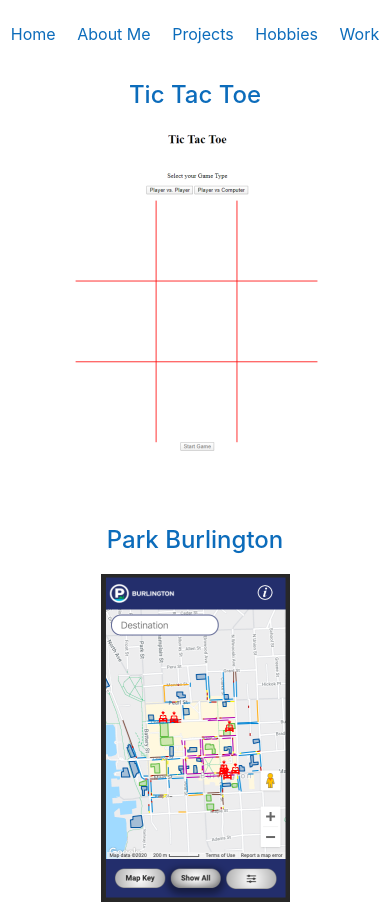
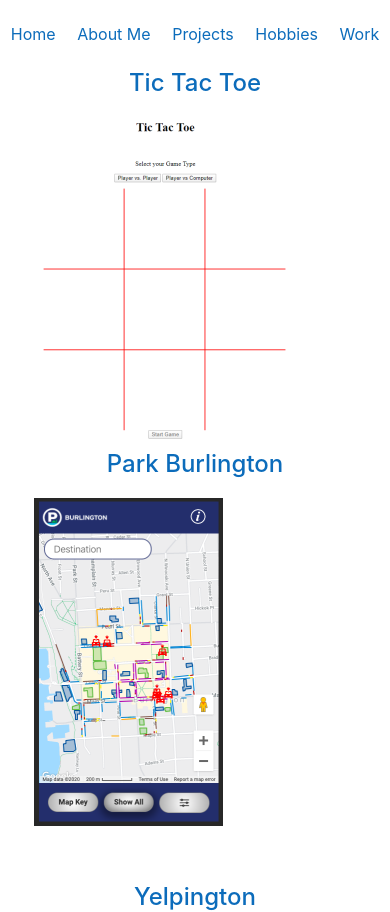
Before and after one commit to foxflyer40/Michael-Muzzy-portfolio, a React (Create React App) app in the folder client/: page /projects in a window 390 px wide. Shown: the top 912 px of the page. Built offline with nearby package versions, Linux system fonts and the light colour scheme.

Commit message:
reorder apps when resposive

```diff
--- a/client/src/App.css
+++ b/client/src/App.css
@@ -158,6 +158,10 @@
       justify-content: space-around;
       align-items: center;
      }
+
+     #publishedWork {
+        flex-direction: column-reverse;
+     }
 }
 
 .projectLabel {
--- a/client/src/Projects.js
+++ b/client/src/Projects.js
@@ -19,12 +19,12 @@
 
       return (
          <div id='projectsPage'>
-
+            <div id='publishedWork'>
                <label>
                   <div className='projectLabel'>
                      Tic Tac Toe
                </div>
-               <br/>
+                  <br />
                   <a
                      target="_blank"
                      rel="noopener noreferrer"
@@ -37,7 +37,7 @@
                   <div className='projectLabel'>
                      Park Burlington
                </div>
-               <br/>
+                  <br />
                   <a
                      target="_blank"
                      rel="noopener noreferrer"
@@ -45,15 +45,15 @@
                      <img src={(ParkBTV)} alt='Park Burlington map'></img>
                   </a>
                </label>
-
+            </div>
 
             <div id='githubWork'>
 
                <label>
                   <div className='projectLabel'>
                      Yelpington
-               <br/>
-               <br/>
+               <br />
+                     <br />
                      <a
                         target="_blank"
                         rel="noopener noreferrer"
@@ -67,8 +67,8 @@
                <label>
                   <div className='projectLabel'>
                      GeoVermont
-              <br/>
-              <br/>
+              <br />
+                     <br />
                      <a
                         target="_blank"
                         rel="noopener noreferrer"
```
Lines whose indentation alone changed are shown as unchanged.
